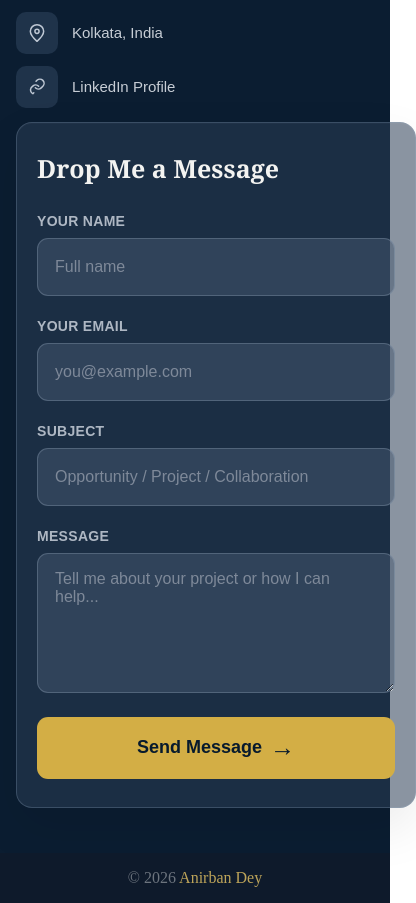
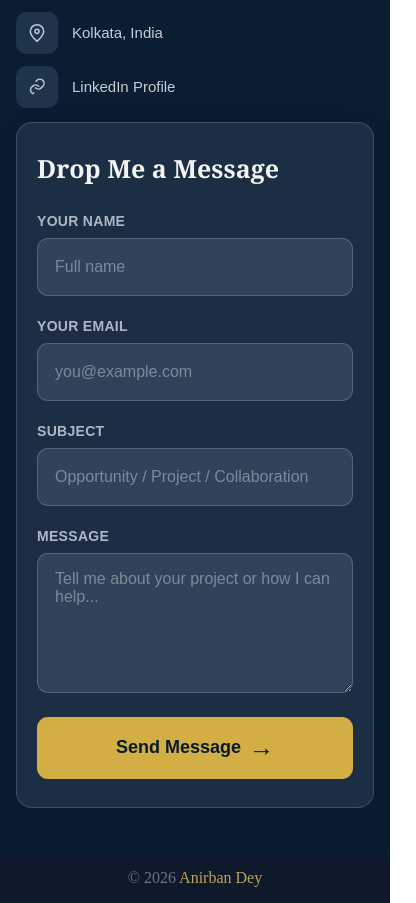
Before and after one commit to soufrabi/portfolio, an Angular app: page / in a window 390 px wide. Shown: the part 3280-4183 px from the top of the page, 416 px wide, since content can reach past the window. Built offline with nearby package versions, Linux system fonts and the light colour scheme.

Commit message:
Fix: Drop me message box becomes too wide on small screens

```diff
--- a/src/app/components/contact/contact.html
+++ b/src/app/components/contact/contact.html
@@ -22,7 +22,6 @@
 
         <div class="contact-link">
           <span class="icon-wrapper">
-            <!-- Location -->
             <svg
               viewBox="0 0 24 24"
               aria-hidden="true"
@@ -44,7 +43,6 @@
           rel="noopener noreferrer"
         >
           <span class="icon-wrapper">
-            <!-- Link -->
             <svg
               viewBox="0 0 24 24"
               aria-hidden="true"
--- a/src/app/components/contact/contact.scss
+++ b/src/app/components/contact/contact.scss
@@ -140,6 +140,8 @@ a.contact-link:hover {
 
 .form-card {
   width: min(100%, 830px);
+  max-width: 100%;
+  box-sizing: border-box;
 
   margin-top: 14px;
   padding: 50px;
@@ -198,7 +200,6 @@ form {
 input,
 textarea {
   width: 100%;
-
   box-sizing: border-box;
 
   border: 1px solid rgba(170, 187, 208, 0.28);
```
